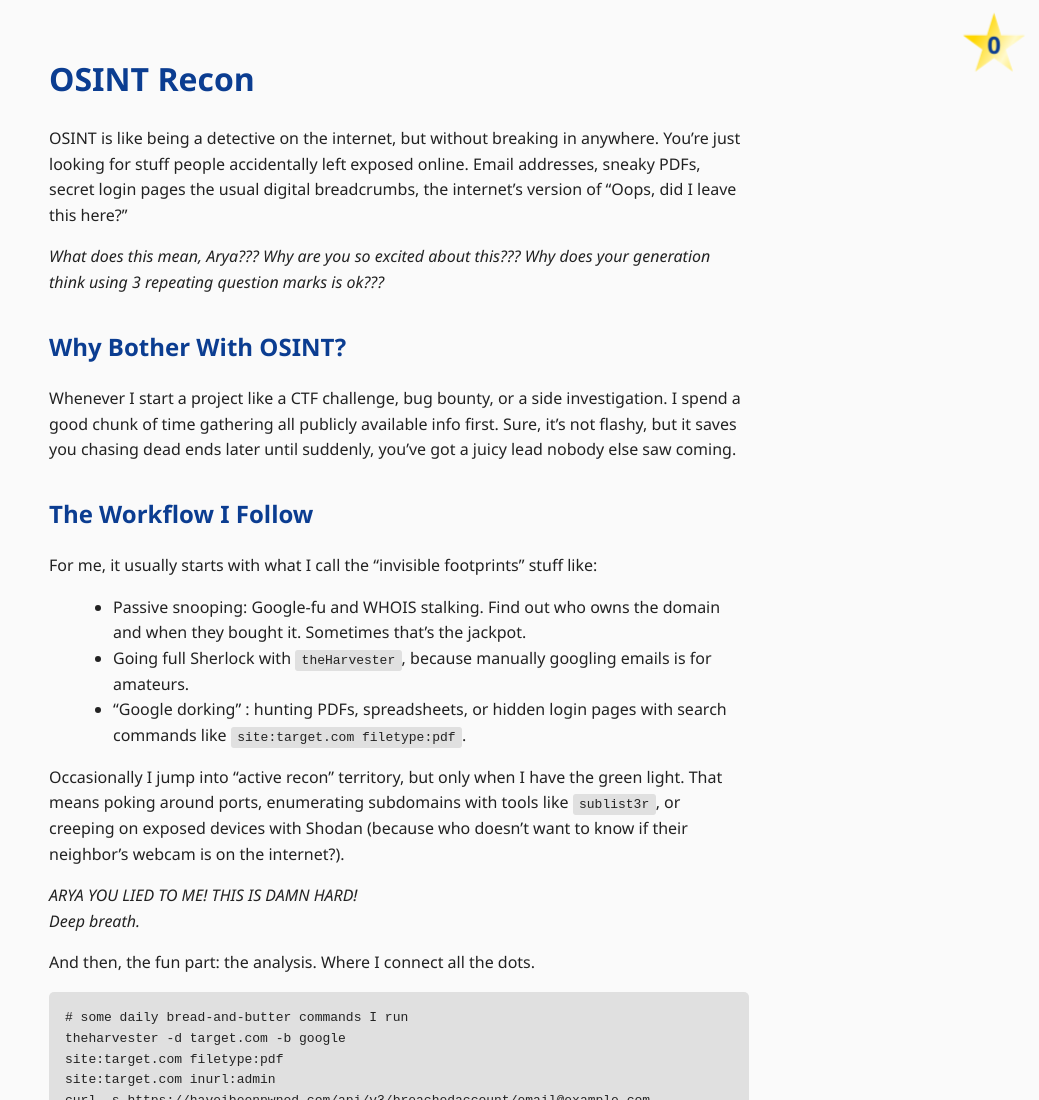
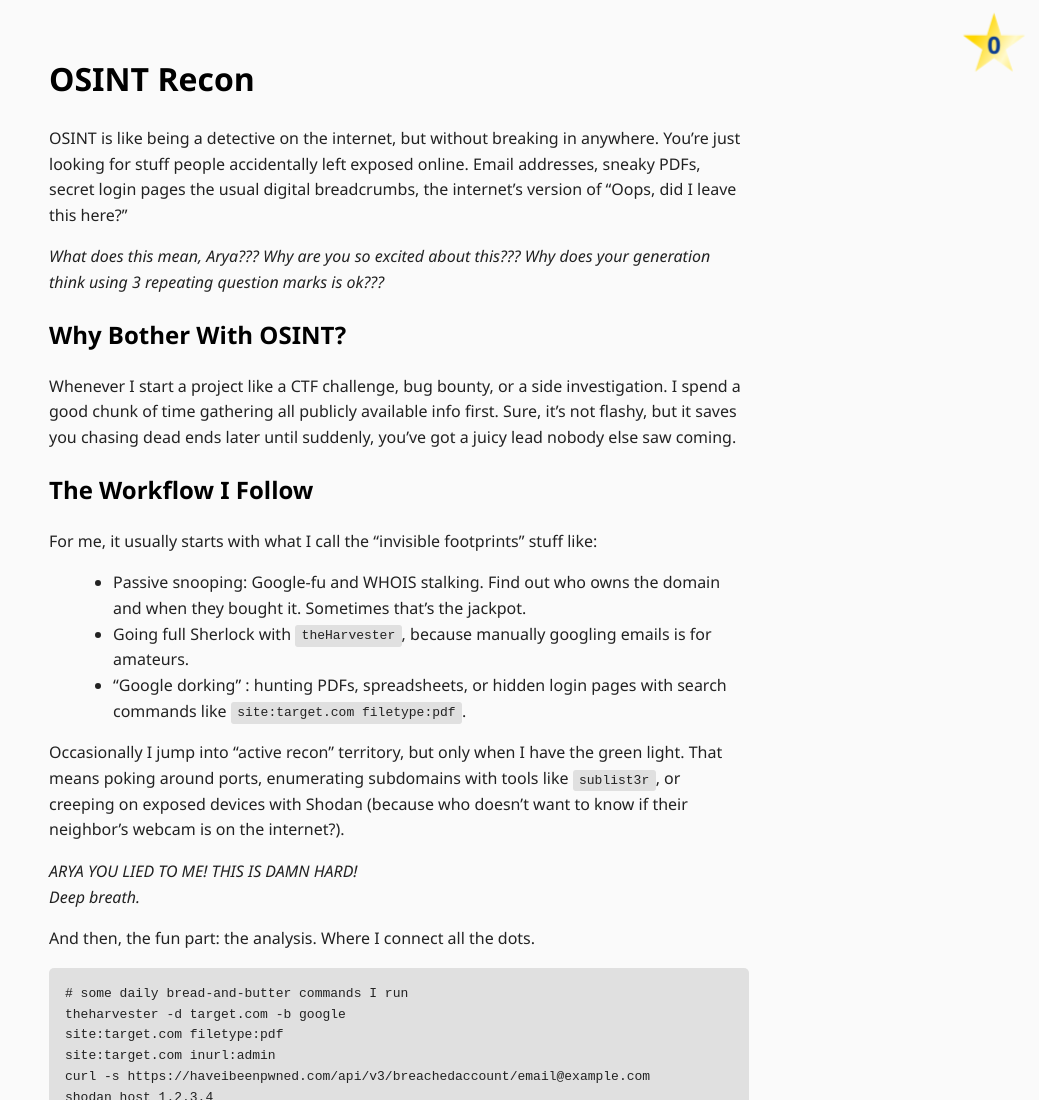
Before and after one commit to aryaakshirsagar/aryaakshirsagar.github.io, a plain HTML site: page osint.html in a window 1280 px wide. Shown: the top 1100 px of the page, without its empty margins (241-1280 px from the left). Drawn offline with Linux system fonts and the light colour scheme.

Commit message:
Update osint.html

```diff
--- a/osint.html
+++ b/osint.html
@@ -14,13 +14,10 @@
     color: #222;
     background: #fafafa;
   }
-  h1 {
-    font-weight: 700;
-    color: #0b3d91;
-  }
-  h2 {
-    margin-top: 2rem;
-    color: #0b3d91;
+  h1,
+h2:nth-of-type(1),
+h2:nth-of-type(2) {
+  color: #000; /* black */
   }
   p {
     margin-bottom: 1rem;
```
